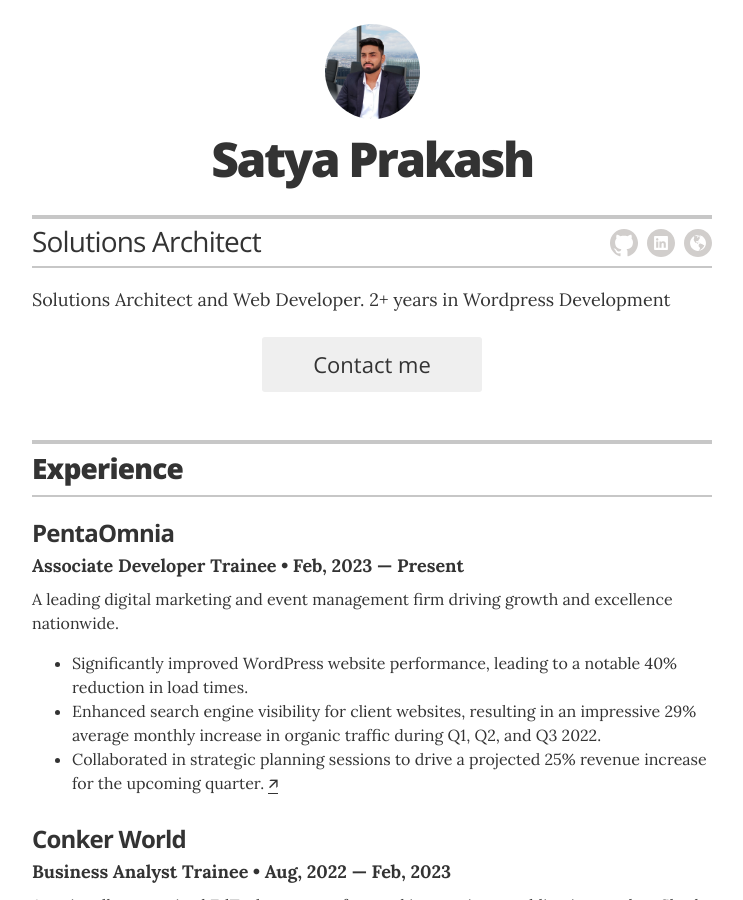
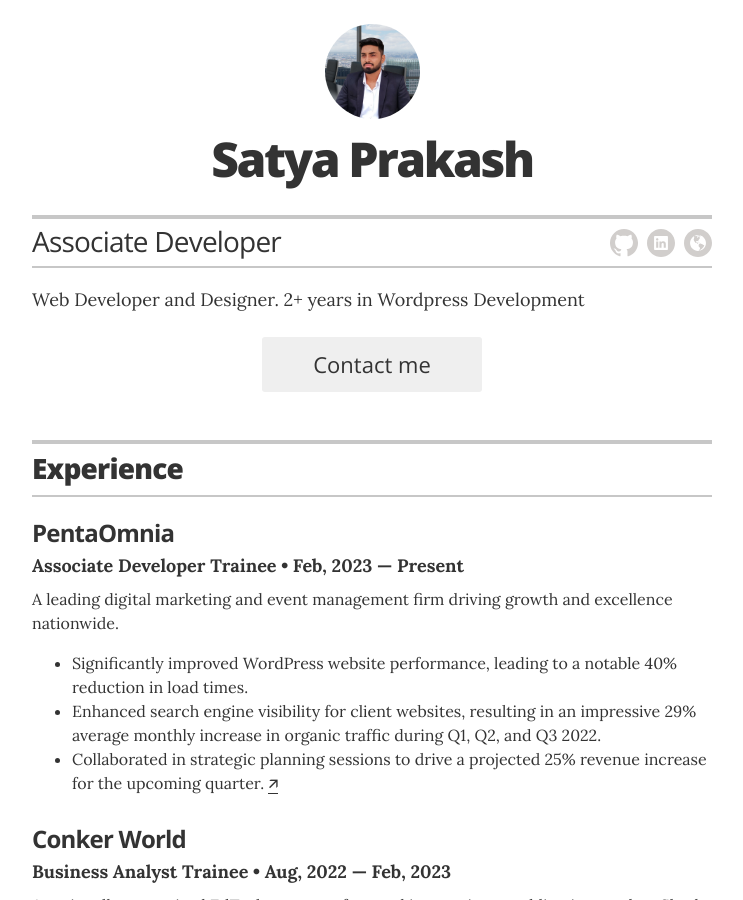
Before and after one commit to PrakashZip/Developer, a Jekyll site: the page built from index.html, in a window 1280 px wide and 900 px high. Shown: the whole window, without its empty margins (268-1011 px from the left). Built offline with Jekyll 4.4.1, drawn with Linux system fonts in a browser that asks for light colours.

Commit message:
update _config

```diff
--- a/_config.yml
+++ b/_config.yml
@@ -11,11 +11,11 @@ sass:
 # Resume settings
 resume_avatar:                  "true"
 resume_name:                    "Satya Prakash"
-resume_title:                   "Solutions Architect"
+resume_title:                   "Associate Developer"
 
 # used for the contact button in _layouts/resume.html
 resume_contact_email:           "satyaprakash.od@gmail.com"
-resume_website_link:           "https://google.com"
+resume_website_link:           "http://Satyaprakash.me"
 
 # the next two items are used for schema itemprops in _layouts/resume.html
 resume_contact_telephone:       "+917978849439"
@@ -24,7 +24,7 @@ resume_contact_address:         "Odisha, India"
 resume_header_contact_info:     "Odisha, India • +917978849439 • satyaprakash.od@gmail.com"
 display_header_contact_info:    "false"
 
-resume_header_intro: "<p>Solutions Architect and Web Developer. 2+ years in Wordpress Development</p>"
+resume_header_intro: "<p>Web Developer and Designer. 2+ years in Wordpress Development</p>"
 
 # use "yes" to display the email contact button,
 # "no" to display an "I'm not looking for work" message,
@@ -52,7 +52,7 @@ resume_social_links:
   # resume_facebook_url:          "insert Facebook URL here"
   resume_linkedin_url:          "https://www.linkedin.com/in/prakash-pro"
   # resume_instagram_url:         "insert your Instagram URL here"
-  resume_website_url:           "http://iamprakash.com"
+  resume_website_url:           "http://Satyaprakash.me"
   #resume_medium_url:            "https://medium.com/@jglovier"
 resume_print_social_links:      true
 
```
